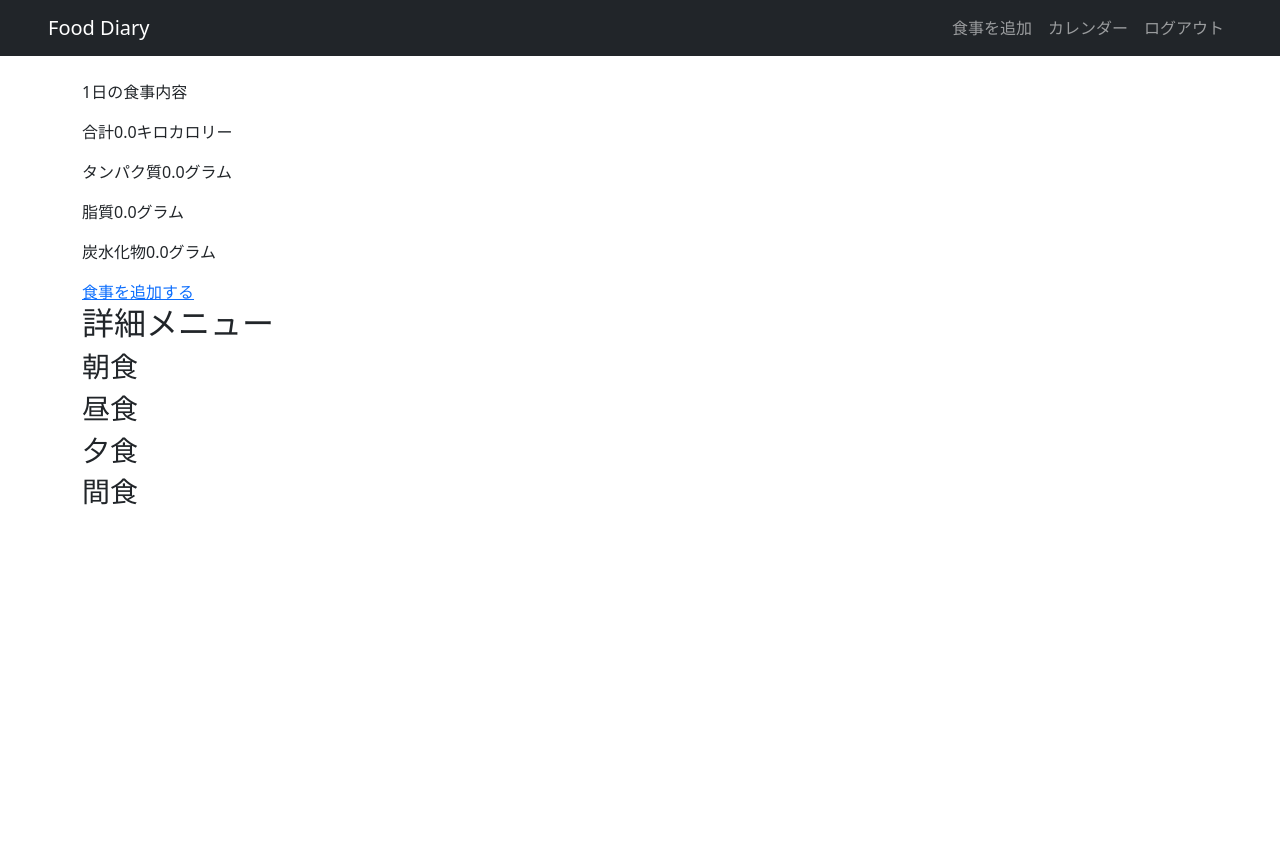
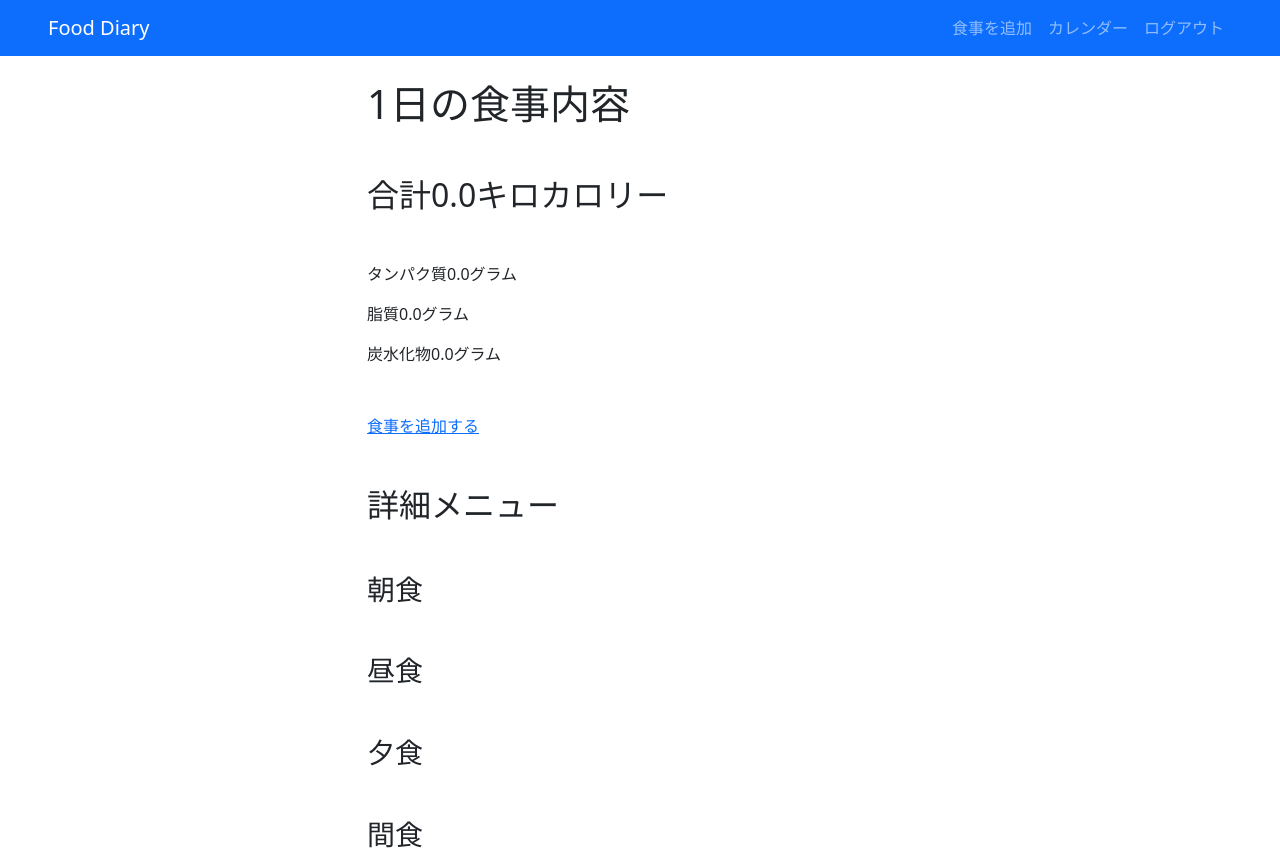
Before and after one commit to Yuki431/food-diary, a Rails app: page /foods/1 in a window 1280 px wide. Before the commit the page ends 505 px from the top, so only its background shows below. Run offline with Rails 7, Linux system fonts and the light colour scheme; the visitor is signed in with stand-in values (Sample User, id 1); data that the repository does not hold is empty.

Commit message:
Bootstrapの適用

```diff
--- a/app/views/foods/edit.html.erb
+++ b/app/views/foods/edit.html.erb
@@ -1,9 +1,13 @@
 <%= form_with(model: @food )do |f| %>
     <div class="mb-3">
+        <div class="mb-3">
         　<%= f.label :meal_date, '日付' %>
           <%= f.date_select :meal_date, {}, class: 'form-control' %>
+        </div>
+        <div class="mb-3">
           <%= f.label :meal_time, '時間' %>
           <%= f.select :meal_time, [["朝食", "朝食"], ["昼食", "昼食"],["夕食", "夕食"],["間食", "間食"]], include_blank: "選択して下さい" %>
+        </div>
           <%= f.label :name, '名前' %>
           <%= f.text_field :name, class: 'form-control', rows: 5 %>
           <%= f.label :kcal, 'カロリー' %>
@@ -15,5 +19,5 @@
           <%= f.label :carbo, '炭水化物' %>
           <%= f.text_field :carbo, class: 'form-control', rows: 5 %>
     </div>
-    <%= f.submit '食事を編集する', class: 'btn btn-primary w-100' %>
+    <%= f.submit '食事を編集する', class: 'btn btn-warning w-100' %>
 <% end %>
--- a/app/views/foods/show.html.erb
+++ b/app/views/foods/show.html.erb
@@ -1,12 +1,14 @@
-  <p><%= @day_params %>日の食事内容</p>
-  <p>合計<%= @day_calorie %>キロカロリー</p>
+<div class="row">
+  <div class="col-sm-6 offset-sm-3">
+    <h1 class="mb-5"><%= @day_params %>日の食事内容</h1>
+    <h2 class="mb-5">合計<%= @day_calorie %>キロカロリー</h2>
     <p>タンパク質<%= @day_protein%>グラム</p>
     <p>脂質<%= @day_fat%>グラム</p>
-  <p>炭水化物<%= @day_carbo%>グラム</p>
+    <p class="mb-5">炭水化物<%= @day_carbo%>グラム</p>
     <%= link_to '食事を追加する', new_food_path %>
-  <h2>詳細メニュー</h2>
+    <h2 class="mt-5">詳細メニュー</h2>
 
-  <h3>朝食</h3>
+    <h3 class="mt-5">朝食</h3>
     <% @day_breakfasts.each do |breakfast| %>
       <p><%= breakfast.name %></p>
       <p><%= breakfast.kcal %>キロカロリー</p>
@@ -14,7 +16,7 @@
       <%= link_to '削除', breakfast, method: :delete %>
     <% end %>
 
-  <h3>昼食</h3>
+    <h3 class="mt-5">昼食</h3>
     <% @day_lunches.each do |lunch| %>
       <p><%= lunch.name %></p>
       <p><%= lunch.kcal %>キロカロリー</p>
@@ -22,7 +24,7 @@
       <%= link_to '削除', lunch, method: :delete %>
     <% end %>
 
-  <h3>夕食</h3>
+    <h3 class="mt-5">夕食</h3>
     <% @day_dinners.each do |dinner| %>
       <p><%= dinner.name %></p>
       <p><%= dinner.kcal %>キロカロリー</p>
@@ -30,10 +32,12 @@
       <%= link_to '削除', dinner, method: :delete %>
     <% end %>
 
-  <h3>間食</h3>
+    <h3 class="mt-5">間食</h3>
     <% @day_snacks.each do |snack| %>
       <p><%= snack.name %></p>
       <p><%= snack.kcal %>キロカロリー</p>
       <%= link_to '編集', edit_food_path(snack) %>
       <%= link_to '削除', snack, method: :delete %>
     <% end %>
+  </div>
+</div>
--- a/app/views/layouts/_navbar.html.erb
+++ b/app/views/layouts/_navbar.html.erb
@@ -1,5 +1,5 @@
 <header class="mb-4">
-  <nav class="navbar navbar-expand-sm navbar-dark bg-dark">
+  <nav class="navbar navbar-expand-sm navbar-dark bg-primary">
     <div class="container-fluid ps-5 pe-5">
       <a class="navbar-brand" href="/">Food Diary</a>
       <button class="navbar-toggler" type="button" data-bs-toggle="collapse" data-bs-target="#navbarSupportedContent">
--- a/app/views/sessions/new.html.erb
+++ b/app/views/sessions/new.html.erb
@@ -17,7 +17,7 @@
         <%= f.password_field :password, class: 'form-control' %>
       </div>
 
-      <%= f.submit 'ログイン', class: 'btn btn-primary w-100' %>
+      <%= f.submit 'ログイン', class: 'btn btn-warning w-100' %>
     <% end %>
 
     <%= link_to '会員登録する', signup_path %>
--- a/app/views/users/new.html.erb
+++ b/app/views/users/new.html.erb
@@ -28,7 +28,7 @@
         <%= f.password_field :password_confirmation, class: 'form-control' %>
       </div>
 
-      <%= f.submit '登録', class: 'btn btn-primary w-100' %>
+      <%= f.submit '登録', class: 'btn btn-warning w-100' %>
     <% end %>
   </div>
 </div>
```
Also changed, not shown: app/views/foods/new.html.erb (+7 -2 lines), app/views/toppages/index.html.erb (+18 -20 lines). Lines whose indentation alone changed are shown as unchanged.
